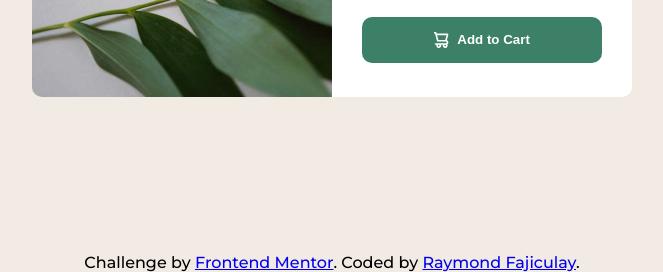
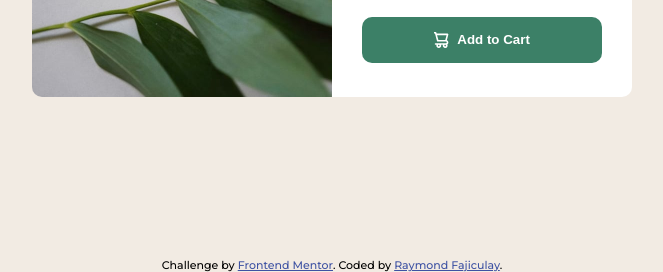
Before and after one commit to INCOGNIZUU/product-preview-card-component-main, a plain HTML site: page index.html in a window 1280 px wide. Shown: the part 528-800 px from the top of the page, without its empty margins (308-971 px from the left). Drawn offline with Linux system fonts and the light colour scheme.

Commit message:
add link and attribution default styling

```diff
--- a/index.html
+++ b/index.html
@@ -49,7 +49,8 @@
                 href="https://www.frontendmentor.io?ref=challenge"
                 target="_blank"
                 >Frontend Mentor</a
-            >. Coded by <a href="#">Raymond Fajiculay</a>.
+            >. Coded by
+            <a href="https://github.com/INCOGNIZUU">Raymond Fajiculay</a>.
         </div>
     </body>
 </html>
--- a/style.css
+++ b/style.css
@@ -110,8 +110,12 @@ body {
     }
 
     .attribution {
+        font-size: 11px;
         text-align: center;
         width: 90%;
         position: fixed;
         bottom: 0;
     }
+    .attribution a {
+        color: hsl(228, 45%, 44%);
+    }
```
